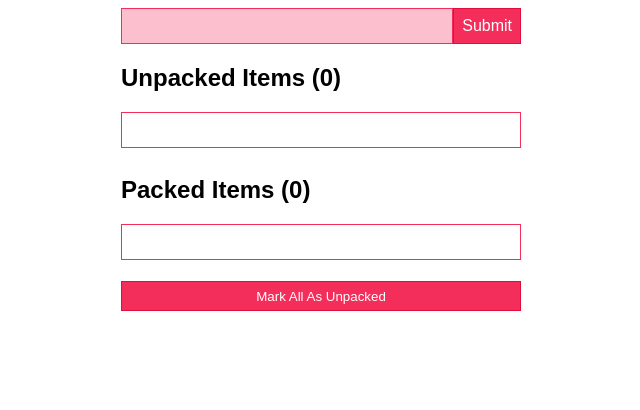
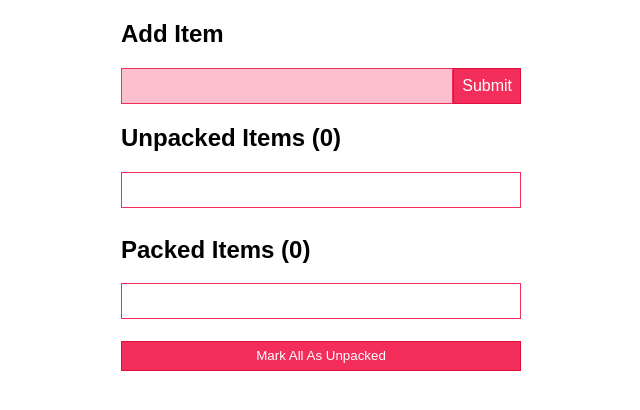
Before and after one commit to Gemicat/typescript-mobx-react, a React (Create React App) app: page / in a window 1280 px wide. Shown: the top 410 px of the page, without its empty margins (319-959 px from the left). Built offline with nearby package versions, Linux system fonts and the light colour scheme.

Commit message:
ui refactoring

```diff
--- /dev/null
+++ b/src/components/App.tsx
@@ -0,0 +1,37 @@
+import React from "react";
+import { observer } from "mobx-react-lite";
+import { StoreContext } from "../store";
+import Filter from "./Filter";
+import { ItemsContainer } from "./ItemsContainer";
+import NewItem from "./NewItem";
+import { Title } from "./Title";
+import { Items } from "./Items";
+
+export const App: React.FC = observer(() => {
+  const { itemList } = React.useContext(StoreContext);
+
+  return (
+    <div className="Application">
+      <NewItem />
+      <ItemsContainer>
+        <Title title="Unpacked Items" items={itemList.unpackedItems} />
+        <Filter
+          searchTerm={itemList.unpackedItemsFilter}
+          onChange={itemList.updateUnpackedItemsFilter}
+        />
+        <Items items={itemList.filteredUnpackedList} />
+      </ItemsContainer>
+      <ItemsContainer>
+        <Title title="Packed Items" items={itemList.packedItems} />
+        <Filter
+          searchTerm={itemList.packedItemsFilter}
+          onChange={itemList.updatePackedItemsFilter}
+        />
+        <Items items={itemList.filteredPackedList} />
+      </ItemsContainer>
+      <button onClick={itemList.unpackAll} className="button full-width">
+        Mark All As Unpacked
+      </button>
+    </div>
+  );
+});
--- a/src/components/Application.tsx
+++ /dev/null
@@ -1,28 +0,0 @@
-import * as React from "react";
-import { observer } from "mobx-react-lite";
-import NewItem from "./NewItem";
-import Items from "./Items";
-import { StoreContext } from "../store";
-
-const UnpackedItems = observer(() => {
-  const { itemList } = React.useContext(StoreContext);
-  return <Items title="Unpacked Items" items={itemList.unpackedItems} />;
-});
-
-const PackedItems = observer(() => {
-  const { itemList } = React.useContext(StoreContext);
-  return <Items title="Packed Items" items={itemList.packedItems} />;
-});
-
-const Application = () => {
-  return (
-    <div className="Application">
-      <NewItem />
-      <UnpackedItems />
-      <PackedItems />
-      <button className="button full-width">Mark All As Unpacked</button>
-    </div>
-  );
-};
-
-export default Application;
--- a/src/components/Filter.tsx
+++ b/src/components/Filter.tsx
@@ -2,17 +2,14 @@ import * as React from "react";
 
 interface Props {
   searchTerm: string;
-  onChange: (event: React.ChangeEvent<HTMLInputElement>) => void;
+  onChange: (value: string) => void;
 }
 
-const Filter: React.FC<Props> = ({ searchTerm, onChange }) => {
-  const handleChange = React.useCallback(
-    (event) => {
-      const value = event.target.value;
-      onChange(value);
-    },
-    [onChange]
-  );
+const Filter: React.FC<Props> = ({ searchTerm, onChange }: Props) => {
+  const handleChange = (event: React.ChangeEvent<HTMLInputElement>) => {
+    const value = event.target.value;
+    onChange(value);
+  };
 
   return (
     <input
--- a/src/components/Items.tsx
+++ b/src/components/Items.tsx
@@ -1,26 +1,18 @@
-import * as React from "react";
 import { observer } from "mobx-react-lite";
+import React from "react";
+import { Item } from "../store/ItemModel";
 import SingleItem from "./SingleItem";
-import Filter from "./Filter";
-import { Item } from "../store/ItemModel";
 
 interface Props {
-  title: string;
   items: Item[];
 }
 
-const Items: React.FC<Props> = ({ title, items }) => {
+export const Items: React.FC<Props> = observer(({ items }: Props) => {
   return (
-    <section className="Items">
-      <h2>
-        {title} ({items.length})
-      </h2>
-      <Filter searchTerm={""} onChange={() => {}} />
+    <div>
       {items.map((item) => (
         <SingleItem key={item.id} item={item} />
       ))}
-    </section>
+    </div>
   );
-};
-
-export default observer(Items);
+});
--- /dev/null
+++ b/src/components/ItemsContainer.tsx
@@ -0,0 +1,9 @@
+import React from "react";
+
+interface Props {
+  children: React.ReactNode;
+}
+
+export const ItemsContainer: React.FC<Props> = ({ children }: Props) => {
+  return <section className="Items">{children}</section>;
+};
--- a/src/components/NewItem.tsx
+++ b/src/components/NewItem.tsx
@@ -17,6 +17,8 @@ const NewItem: React.FC = () => {
   };
 
   return (
+    <div>
+      <h2>Add Item</h2>
       <form className="NewItem" onSubmit={handleSubmit}>
         <input
           className="NewItem-input"
@@ -26,6 +28,7 @@ const NewItem: React.FC = () => {
         />
         <input className="NewItem-submit button" type="submit" />
       </form>
+    </div>
   );
 };
 
--- a/src/components/SingleItem.tsx
+++ b/src/components/SingleItem.tsx
@@ -1,3 +1,4 @@
+import { observer } from "mobx-react-lite";
 import * as React from "react";
 import { Item } from "../store/ItemModel";
 
@@ -5,7 +6,7 @@ interface Props {
   item: Item;
 }
 
-const SingleItem: React.FC<Props> = ({ item }) => {
+const SingleItem: React.FC<Props> = observer(({ item }: Props) => {
   return (
     <article className="Item">
       <label htmlFor={item.id}>
@@ -22,6 +23,6 @@ const SingleItem: React.FC<Props> = ({ item }) => {
       </button>
     </article>
   );
-};
+});
 
 export default SingleItem;
--- /dev/null
+++ b/src/components/Title.tsx
@@ -0,0 +1,16 @@
+import React from "react";
+import { observer } from "mobx-react-lite";
+import { Item } from "../store/ItemModel";
+
+interface Props {
+  title: string;
+  items: Item[];
+}
+
+export const Title: React.FC<Props> = observer(({ title, items }: Props) => {
+  return (
+    <h2>
+      {title} ({items.length})
+    </h2>
+  );
+});
--- a/src/index.tsx
+++ b/src/index.tsx
@@ -1,7 +1,7 @@
 import * as React from "react";
 import ReactDOM from "react-dom";
 
-import Application from "./components/Application";
+import { App } from "./components/App";
 import "./index.css";
 
-ReactDOM.render(<Application />, document.getElementById("root"));
+ReactDOM.render(<App />, document.getElementById("root"));
```
Lines whose indentation alone changed are shown as unchanged.
